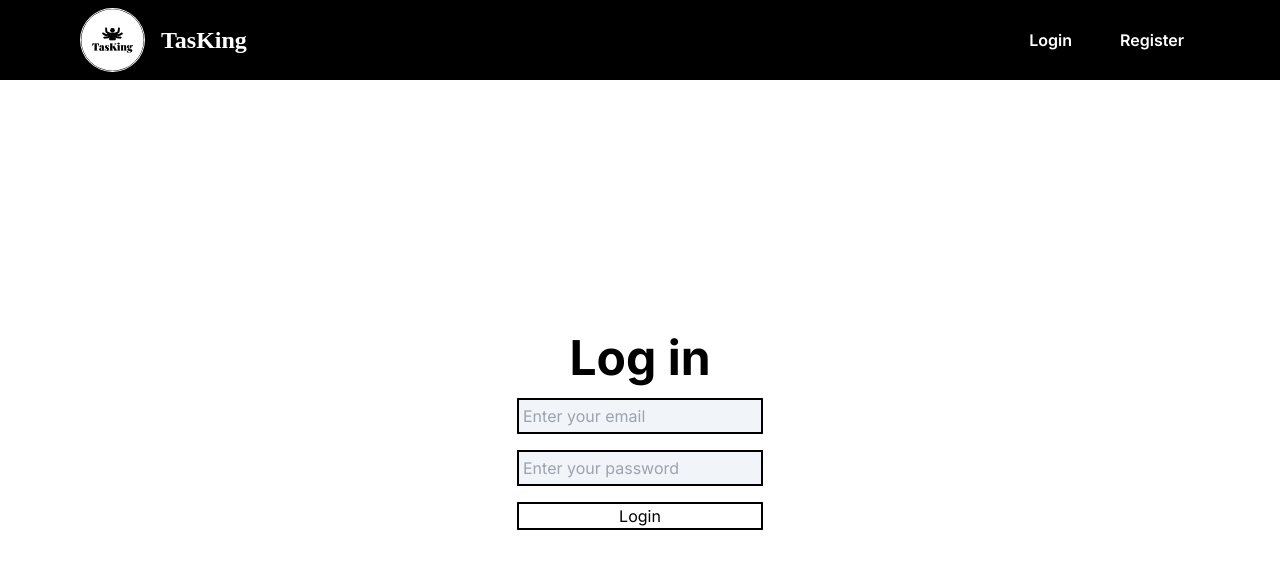
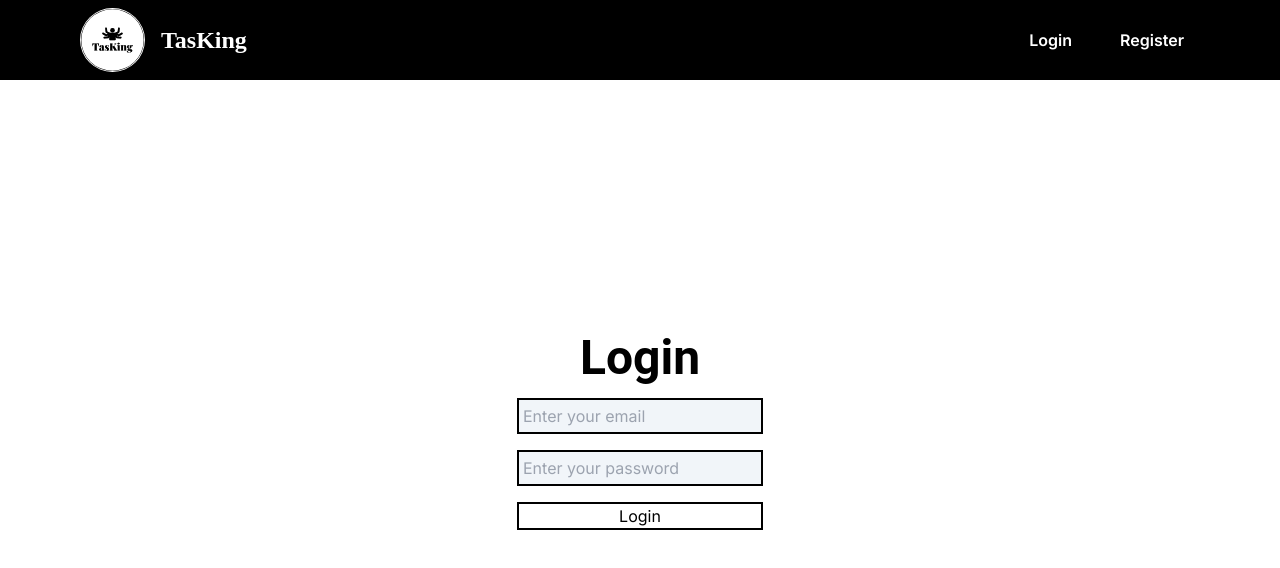
Before and after one commit to tpSpace/task_manager_fe, a Next.js app: page /login in a window 1280 px wide. Shown: the top 568 px of the page. Built offline with nearby package versions, Linux system fonts and the light colour scheme; no server answers.

Commit message:
Huy|Edit|Login

```diff
--- a/app/login/page.tsx
+++ b/app/login/page.tsx
@@ -47,7 +47,7 @@ const LoginPage = () => {
 
   return (
     <div className="flex justify-center items-center h-[90%] flex-col">
-      <h1 className="text-5xl font-bold">Log in</h1>
+      <h1 className="text-5xl font-semibold font-['Roboto']">Login</h1>
       <div className="">
         <form
           className="flex flex-col m-4 gap-4"
```
